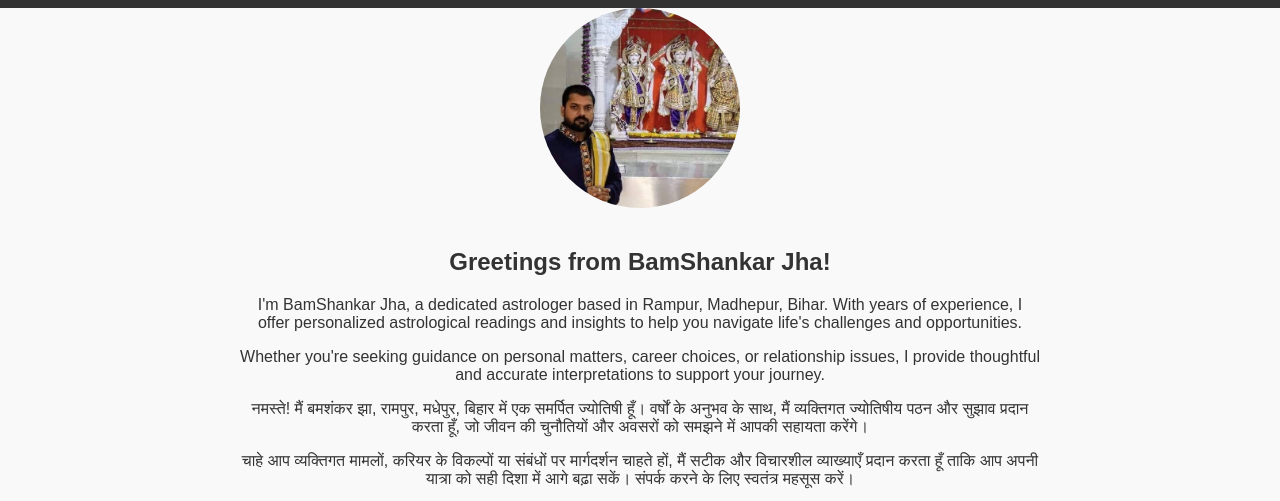
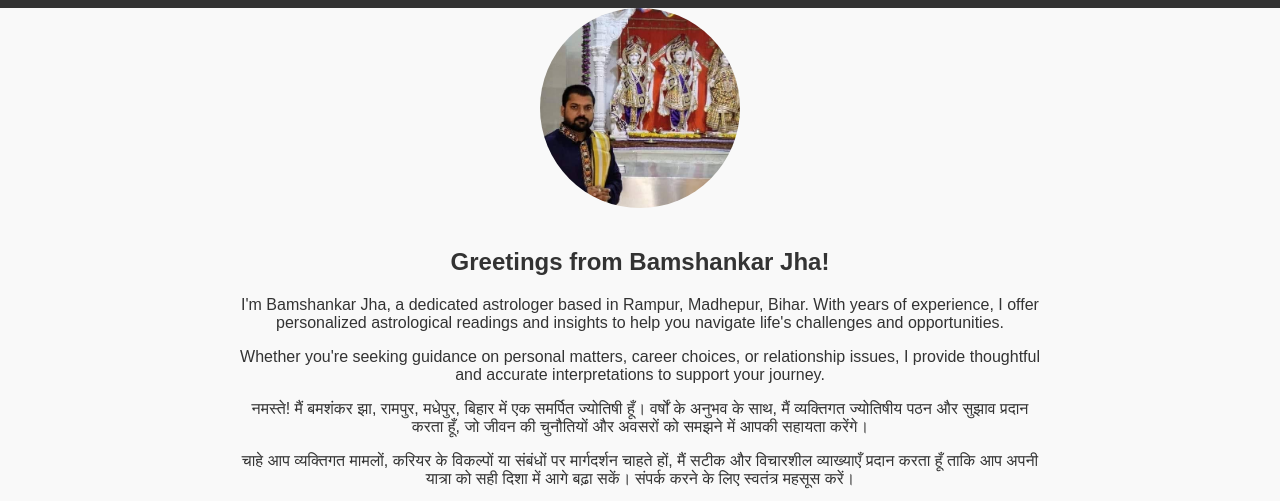
Before and after one commit to Shashankshekharam/Bamshankarjha, a website: page index.html in a window 1280 px wide. Shown: the part 241-742 px from the top of the page. Drawn offline with Linux system fonts and the light colour scheme.

Commit message:
Update index.html

```diff
--- a/index.html
+++ b/index.html
@@ -24,8 +24,8 @@
         <div class="section-content">
             <img src="images/bambam.jpeg" alt="Photo of BamShankar Jha" class="about-image">
             <div class="text-content">
-                <h2>Greetings from BamShankar Jha!</h2>
-                <p>I'm BamShankar Jha, a dedicated astrologer based in Rampur, Madhepur, Bihar. With years of experience, I offer personalized astrological readings and insights to help you navigate life's challenges and opportunities.</p>
+                <h2>Greetings from Bamshankar Jha!</h2>
+                <p>I'm Bamshankar Jha, a dedicated astrologer based in Rampur, Madhepur, Bihar. With years of experience, I offer personalized astrological readings and insights to help you navigate life's challenges and opportunities.</p>
                 <p>Whether you're seeking guidance on personal matters, career choices, or relationship issues, I provide thoughtful and accurate interpretations to support your journey.</p>
                 <p>नमस्ते! मैं बमशंकर झा, रामपुर, मधेपुर, बिहार में एक समर्पित ज्योतिषी हूँ। वर्षों के अनुभव के साथ, मैं व्यक्तिगत ज्योतिषीय पठन और सुझाव प्रदान करता हूँ, जो जीवन की चुनौतियों और अवसरों को समझने में आपकी सहायता करेंगे।</p>
                 <p>चाहे आप व्यक्तिगत मामलों, करियर के विकल्पों या संबंधों पर मार्गदर्शन चाहते हों, मैं सटीक और विचारशील व्याख्याएँ प्रदान करता हूँ ताकि आप अपनी यात्रा को सही दिशा में आगे बढ़ा सकें। संपर्क करने के लिए स्वतंत्र महसूस करें।</p>
```
